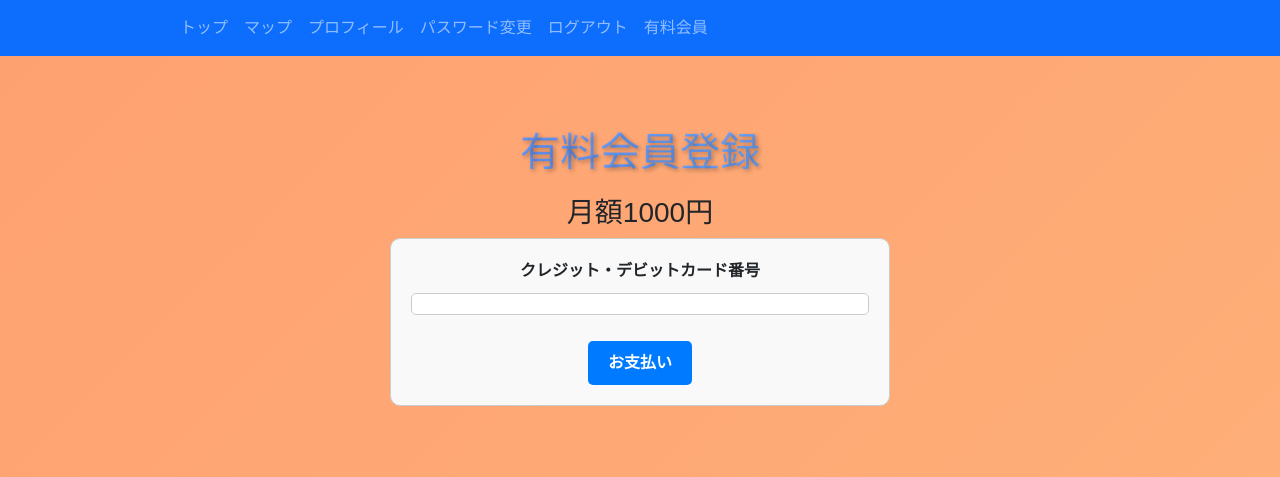
After one commit to aramaki-105-j/patrol_app, a Django app: page /credit/register in a window 1280 px wide. The commit adds this page. Shown: the top 477 px of the page. Run offline with Django 4.2, Linux system fonts and the light colour scheme; the visitor is signed in with stand-in values (Sample User, id 1); some libraries are stand-ins or nearby versions.

Commit message:
サブスク定期購入機能追加

```diff
--- a/myproject/settings.py
+++ b/myproject/settings.py
@@ -194,3 +194,8 @@ else:
     EMAIL_USE_TLS = True
 
 GOOGLE_MAPS_API_KEY = env('GOOGLE_MAPS_API_KEY')
+
+STRIPE_PUBLISHABLE_KEY = os.getenv('STRIPE_PUBLISHABLE_KEY')
+STRIPE_SECRET_KEY = env('STRIPE_SECRET_KEY')
+STRIPE_PRICE_ID = env('STRIPE_PRICE_ID')
+STRIPE_ENDPOINT_SECRET = env('STRIPE_ENDPOINT_SECRET')
--- a/patrol_app/models.py
+++ b/patrol_app/models.py
@@ -35,6 +35,10 @@ class CustomUser(AbstractBaseUser, PermissionsMixin):
     address = models.CharField('住所', max_length=30, blank=True)
     is_active = models.BooleanField(default=True)
     is_staff = models.BooleanField(default=False)
+    is_paid = models.BooleanField(default=False)
+    stripe_customer_id = models.CharField(max_length=255, blank=True, null=True)
+    stripe_card_id = models.CharField(max_length=255, blank=True, null=True)
+    stripe_subscription_id = models.CharField(max_length=255, blank=True, null=True)
     date_joined = models.DateTimeField(default=timezone.now)
 
     objects = CustomUserManager()
--- a/patrol_app/static/css/style.css
+++ b/patrol_app/static/css/style.css
@@ -1,20 +1,3 @@
-body {
-  font-family: 'Helvetica Neue', Helvetica, Arial, sans-serif;
-  color: #333;
-}
-
-.navbar-dark .navbar-brand {
-  color: #fff;
-}
-
-.navbar-dark .navbar-nav .nav-link {
-  color: rgba(255,255,255,.75);
-}
-
-.navbar-dark .navbar-nav .nav-link:hover {
-  color: rgba(255,255,255,.9);
-}
-
 .alert-info {
   background-color: #d1ecf1;
   border-color: #bee5eb;
@@ -180,15 +163,126 @@ h1.text-center {
   font-size: 2.5rem;
 }
 
-/* スライドショー */
+/* 背景のスタイル */
+body {
+  background: linear-gradient(135deg, #ff7e5f, #feb47b);
+  animation: gradient 15s ease infinite;
+  background-size: 400% 400%;
+  font-family: 'Arial', sans-serif;
+  margin: 0;
+  padding: 0;
+}
+
+@keyframes gradient {
+  0% { background-position: 0% 50%; }
+  50% { background-position: 100% 50%; }
+  100% { background-position: 0% 50%; }
+}
+
+/* スライドショーコンテナのスタイル */
 .slideshow-container {
   position: relative;
-  max-width: 100%;
+  max-width: 80%;
   margin: auto;
+  overflow: hidden;
+  border-radius: 15px;
+  box-shadow: 0 4px 8px rgba(0, 0, 0, 0.2);
 }
+
+/* スライドのスタイル */
 .slides {
   display: none;
+  animation: fade 1.5s ease-in-out, zoom 20s infinite;
 }
-.active {
+
+.slides img {
+  width: 100%;
+  height: auto;
+  object-fit: cover;
+  border-radius: 15px;
+}
+
+/* h1 スタイル */
+h1 {
+  font-family: 'Arial', sans-serif;
+  font-size: 2.5em;
+  text-align: center;
+  background: linear-gradient(to right, #5f87ff, #7bbcfe);
+  -webkit-background-clip: text;
+  background-clip: text;
+  color: transparent;
+  text-shadow: 2px 2px 4px rgba(0,0,0,0.3);
+  margin-bottom: 20px;
+  animation: fadeIn 2s ease-in-out;
+}
+
+@keyframes fadeIn {
+  from {opacity: 0;}
+  to {opacity: 1;}
+}
+
+/* パスワード変更 */
+.password-change-container {
+  max-width: 600px;
+  margin: 0 auto;
+  padding: 20px;
+  background-color: #f9f9f9;
+  border-radius: 8px;
+}
+
+.title {
+  margin-bottom: 20px;
+  text-align: center;
+  color: #333;
+}
+
+.field-wrapper {
+  margin-bottom: 15px;
+}
+
+.field-wrapper label {
   display: block;
+  margin-bottom: 5px;
 }
+
+.field-wrapper input {
+  width: 100%;
+  padding: 10px;
+  border: 1px solid #ddd;
+  border-radius: 4px;
+}
+
+.help-text {
+  font-size: 12px;
+  color: #666;
+}
+
+.error-list {
+  color: red;
+  font-size: 12px;
+}
+
+.submit-button {
+  width: 100%;
+  padding: 10px 15px;
+  background-color: #5cb85c;
+  color: white;
+  border: none;
+  border-radius: 4px;
+  cursor: pointer;
+}
+
+.submit-button:hover {
+  background-color: #4cae4c;
+}
+
+.forgot-password-link {
+  display: block;
+  text-align: center;
+  margin-top: 15px;
+  color: #337ab7;
+}
+
+.forgot-password-link:hover {
+  text-decoration: underline;
+}
--- a/patrol_app/templates/base.html
+++ b/patrol_app/templates/base.html
@@ -22,7 +22,7 @@
 
 <body>
 
-  <nav class="navbar navbar-expand-lg navbar-dark bg-dark">
+  <nav class="navbar navbar-expand-lg navbar-dark bg-primary">
     <div class="container">
       <div class="collapse navbar-collapse" id="navbarNav">
         <ul class="navbar-nav ml-auto">
@@ -30,6 +30,8 @@
             <a class="nav-link" href="/">トップ</a>
           </li>
           {% if user.is_authenticated %}
+          {% if user.is_paid %}
+
           <li class="nav-item">
             <a class="nav-link" href="/map/">マップ</a>
           </li>
@@ -37,8 +39,33 @@
             <a class="nav-link" href="{% url 'profile' %}">プロフィール</a>
           </li>
           <li class="nav-item">
+            <a class="nav-link" href="{% url 'account_change_password' %}">パスワード変更</a>
+          </li>
+          <li class="nav-item">
+            <a class="nav-link" href="{% url 'credit_update' %}">クレジットカード変更</a>
+          </li>
+          <li class="nav-item">
+            <a class="nav-link" href="{% url 'subscription_cancel' %}">有料会員解約</a>
+          </li>
+
+          {% elif request.user.is_active %}
+
+          <li class="nav-item">
+            <a class="nav-link" href="/map/">マップ</a>
+          </li>
+          <li class="nav-item">
+            <a class="nav-link" href="{% url 'profile' %}">プロフィール</a>
+          </li>
+          <li class="nav-item">
+            <a class="nav-link" href="{% url 'account_change_password' %}">パスワード変更</a>
+          </li>
+          <li class="nav-item">
             <a class="nav-link" href="{% url 'account_logout' %}">ログアウト</a>
           </li>
+          <li class="nav-item">
+            <a class="nav-link" href="{% url 'credit_register' %}">有料会員</a>
+          </li>
+          {% endif %}
           {% else %}
           <li class="nav-item">
             <a class="nav-link" href="{% url 'account_signup' %}">サインアップ</a>
--- /dev/null
+++ b/patrol_app/templates/credit/register.html
@@ -0,0 +1,114 @@
+{% extends "base.html" %}{% load static %}
+
+{% block title %}有料会員登録{% endblock %}
+{% block content %}
+
+<div class="text-center my-5">
+  <h1>有料会員登録</h1>
+  <h3>月額1000円</h3>
+  <form action="{% url 'credit_register' %}" method="POST" id="payment-form" class="form-container">
+    {% csrf_token %}
+    <div class="form-row">
+        <label for="card-element" class="form-label">
+          クレジット・デビットカード番号
+        </label>
+        <div id="card-element" class="form-input">
+        </div>
+        <div id="card-errors" role="alert" class="form-error"></div>
+    </div>
+
+    <button class="btn btn-primary mt-3">お支払い</button>
+  </form>
+</div>
+<script src="https://js.stripe.com/v3/"></script>
+<script>
+  const stripe = Stripe('{{ STRIPE_PUBLISHABLE_KEY }}');
+  const elements = stripe.elements();
+  const style = {
+    base: {
+      fontSize: '16px',
+      color: "#32325d",
+      '::placeholder': {
+        color: '#aab7c4',
+      },
+    },
+    invalid: {
+      color: '#fa755a',
+      iconColor: '#fa755a',
+    },
+  };
+
+  const card = elements.create('card', {style: style});
+
+  card.mount('#card-element');
+
+  card.addEventListener('change', function(event) {
+    const displayError = document.getElementById('card-errors');
+    if (event.error) {
+      displayError.textContent = event.error.message;
+    } else {
+      displayError.textContent = '';
+    }
+  });
+
+  const form = document.getElementById('payment-form');
+  form.addEventListener('submit', function(event) {
+    event.preventDefault();
+
+    stripe.createToken(card).then(function(result) {
+      if (result.error) {
+        // エラー表示.
+        const errorElement = document.getElementById('card-errors');
+        errorElement.textContent = result.error.message;
+      } else {
+        // トークンをサーバに送信
+        stripeTokenHandler(result.token);
+      }
+    });
+  });
+
+  function stripeTokenHandler(token) {
+    // tokenをフォームへ包含し送信
+    const form = document.getElementById('payment-form');
+    const hiddenInput = document.createElement('input');
+    hiddenInput.setAttribute('type', 'hidden');
+    hiddenInput.setAttribute('name', 'stripeToken');
+    hiddenInput.setAttribute('value', token.id);
+    form.appendChild(hiddenInput);
+
+    // Submit します
+    form.submit();
+  }
+
+</script>
+
+<style>
+  .form-container {
+    max-width: 500px;
+    margin: auto;
+    padding: 20px;
+    border: 1px solid #ccc;
+    border-radius: 10px;
+    background-color: #f9f9f9;
+  }
+  .form-label {
+    font-weight: bold;
+    margin-bottom: 10px;
+  }
+  .form-input {
+    padding: 10px;
+    border: 1px solid #ccc;
+    border-radius: 5px;
+    background-color: #fff;
+  }
+  .form-error {
+    color: #fa755a;
+    margin-top: 10px;
+  }
+  .btn {
+    padding: 10px 20px;
+    font-size: 16px;
+  }
+</style>
+
+{% endblock %}
--- a/patrol_app/urls.py
+++ b/patrol_app/urls.py
@@ -1,5 +1,5 @@
 from django.urls import path, include
-from patrol_app import views
+from patrol_app import views, credit
 from django.conf.urls.static import static
 
 urlpatterns = [
@@ -16,4 +16,12 @@ urlpatterns = [
     path('marker_detail/<int:pk>/', views.MarkerDetailView.as_view(), name='marker_detail'),
 
     path('marker/<int:marker_id>/review_create/', views.ReviewCreateView.as_view(), name='review_create'),
+
+    path('credit/register', credit.CreditRegisterView.as_view(), name='credit_register'),
+    path('credit/update', credit.CreditUpdateView.as_view(), name='credit_update'),
+    path('subscription/cancel', credit.SubscriptionCancelView.as_view(), name='subscription_cancel'),
+    path('subscription_complete/', credit.SubscriptionCompleteView.as_view(), name='subscription_complete'),
+    path('subscription/cancel/complete/', credit.SubscriptionCancelCompleteView.as_view(), name='subscription_cancel_complete'),
+    path('credit/update/complete/', credit.CreditUpdateCompleteView.as_view(), name='credit_update_complete'),
+
 ]
```
Also changed, not shown: patrol_app/credit.py (added, +139 -0 lines), patrol_app/templates/Top.html (+7 -0 lines), patrol_app/templates/account/password_change.html (added, +20 -0 lines), patrol_app/templates/credit/credit_update_complete.html (added, +9 -0 lines), patrol_app/templates/credit/subscription_cancel.html (added, +16 -0 lines), patrol_app/templates/credit/subscription_cancel_complete.html (added, +9 -0 lines), patrol_app/templates/credit/subscription_complete.html (added, +13 -0 lines), patrol_app/templates/credit/update.html (added, +117 -0 lines), patrol_app/migrations/0004_customuser_is_paid.py (added), patrol_app/migrations/0005_customuser_stripe_card_id_and_more.py (added), patrol_app/static/top_images/img3.png (added), patrol_app/static/top_images/img4.png (added).
